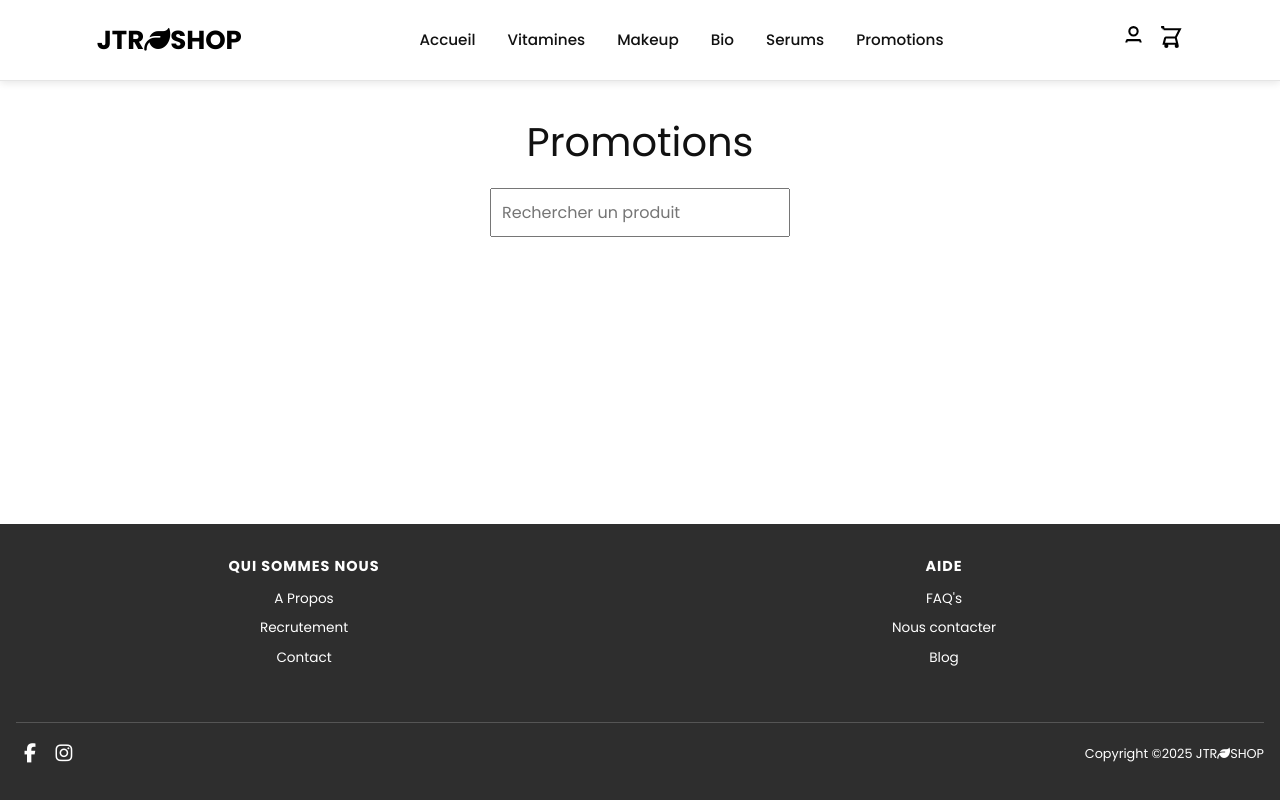
After one commit to wwwwl25/Projet-Stage-Initialization, a PHP site: page /views/promotions.php in a window 1280 px wide. The commit adds this page. Run offline with PHP 8.4, Linux system fonts and the light colour scheme.

Commit message:
Minor changes + added Promotuions pages yet to be filled

```diff
--- a/styles/footer.css
+++ b/styles/footer.css
@@ -1,9 +1,23 @@
-/* CSS */
+html, body {
+    height: 100%;
+}
+
+body {
+    display: flex;
+    flex-direction: column;
+    min-height: 100vh;
+}
+
+main {
+    flex: 1;
+}
+
 .footer {
     background-color: #2e2e2e;
     color: white;
     padding: 2rem 1rem;
     font-family: Arial, sans-serif;
+    text-align: center;
 }
 
 .footer h4 {
--- a/styles/product.css
+++ b/styles/product.css
@@ -104,7 +104,3 @@
     color: #000;
     direction: rtl;
 }
-#left{
-    justify-content: left;
-    align-items: left;
-}
--- a/views/details.php
+++ b/views/details.php
@@ -38,7 +38,7 @@ $product = mysqli_fetch_assoc($result);
 </head>
 <body>
 <?php require_once "utilities/nav-bar.php"?>
-
+<main>
 <div class="product-detail">
     <div class="image-section">
         <img src="<?php echo htmlspecialchars($product["photo"]); ?>" alt="Image produit">
@@ -52,6 +52,7 @@ $product = mysqli_fetch_assoc($result);
         <a href="../index.php" class="back-link">Retour aux produits</a>
     </div>
 </div>
+</main>
 <?php require_once "utilities/footer.php"?>
 
 </body>
--- a/views/maquillage.php
+++ b/views/maquillage.php
@@ -31,7 +31,7 @@ $result = mysqli_query($db, $sql);
     <div class="search-input">
         <input type="text" id="searchInput" placeholder="Rechercher un produit" style="padding: 10px; width: 300px; font-size: 16px;">
     </div>
-    <div class="products-container" id="left">
+    <div class="products-container" >
         <?php  if (mysqli_num_rows($result) > 0) : ?>
             <?php while ($row = mysqli_fetch_assoc($result)) : ?>
                 <a href='details.php?id=<?=urlencode($row["id"])?>&table=maquillage'>
@@ -55,8 +55,9 @@ $result = mysqli_query($db, $sql);
 
         <?php endif; ?>
     </div>
-    <?php require_once "utilities/footer.php"?>
 </main>
+<?php require_once "utilities/footer.php"?>
+
 <script src="../scripts/recherche.js"></script>
 </body>
 </html>
--- a/views/produit-bio.php
+++ b/views/produit-bio.php
@@ -30,7 +30,7 @@ $result = mysqli_query($db, $sql);
     <div class="search-input">
         <input type="text" id="searchInput" placeholder="Rechercher un produit" style="padding: 10px; width: 300px; font-size: 16px;">
     </div>
-    <div class="products-container" id="left">
+    <div class="products-container" >
         <?php  if (mysqli_num_rows($result) > 0) : ?>
             <?php while ($row = mysqli_fetch_assoc($result)) : ?>
                 <a href='details.php?id=<?=urlencode($row["id"])?>&table=bio'>
@@ -54,8 +54,9 @@ $result = mysqli_query($db, $sql);
 
         <?php endif; ?>
     </div>
-    <?php require_once "utilities/footer.php"?>
 </main>
+<?php require_once "utilities/footer.php"?>
+
 <script src="../scripts/recherche.js"></script>
 </body>
 </html>
--- /dev/null
+++ b/views/promotions.php
@@ -0,0 +1,30 @@
+
+<!DOCTYPE html>
+<html lang="fr">
+<head>
+    <meta charset="UTF-8">
+    <title>Promotions</title>
+    <meta name="viewport"
+          content="width=device-width, user-scalable=no, initial-scale=1.0, maximum-scale=1.0, minimum-scale=1.0">
+    <meta http-equiv="X-UA-Compatible" content="ie=edge">
+    <link rel="stylesheet" href="../styles/product.css">
+    <link rel="stylesheet" href="../styles/nav-bar.css">
+    <link rel="stylesheet" href="../styles/footer.css">
+    <link rel="stylesheet" href="../styles/boutique.css">
+</head>
+<body>
+<?php require_once "utilities/nav-bar.php"?>
+<main>
+    <div class="text">
+        <h1>Promotions</h1>
+    </div>
+    <div class="search-input">
+        <input type="text" id="searchInput" placeholder="Rechercher un produit" style="padding: 10px; width: 300px; font-size: 16px;">
+    </div>
+
+</main>
+<?php require_once "utilities/footer.php"?>
+
+<script src="../scripts/recherche.js"></script>
+</body>
+</html>
--- a/views/serum.php
+++ b/views/serum.php
@@ -30,7 +30,7 @@ $result = mysqli_query($db, $sql);
     <div class="search-input">
         <input type="text" id="searchInput" placeholder="Rechercher un produit" style="padding: 10px; width: 300px; font-size: 16px;">
     </div>
-    <div class="products-container" id="left">
+    <div class="products-container" >
         <?php  if (mysqli_num_rows($result) > 0) : ?>
             <?php while ($row = mysqli_fetch_assoc($result)) : ?>
                 <a href='details.php?id=<?=urlencode($row["id"])?>&table=serums'>
@@ -54,8 +54,9 @@ $result = mysqli_query($db, $sql);
 
         <?php endif; ?>
     </div>
-    <?php require_once "utilities/footer.php"?>
 </main>
+<?php require_once "utilities/footer.php"?>
+
 <script src="../scripts/recherche.js"></script>
 </body>
 </html>
--- a/views/signup_signin.view.php
+++ b/views/signup_signin.view.php
@@ -10,6 +10,7 @@
 </head>
 <body>
     <?php require 'utilities/nav-bar.php';?>
+    <main>
     <div class="wrapper">
         <img src="../images/img.png" alt="leaves">
         <h2 class="text-right">Welcome</h2>
@@ -74,6 +75,9 @@
             </form>
         </div>
     </div>
+    </main>
+    <?php require_once "utilities/footer.php"?>
+
     <script type="module" src="https://unpkg.com/ionicons@5.5.2/dist/ionicons/ionicons.esm.js"></script>
     <script nomodule src="https://unpkg.com/ionicons@5.5.2/dist/ionicons/ionicons.js"></script>
     <script src="../scripts/signup.js"></script>
--- a/views/utilities/nav-bar.php
+++ b/views/utilities/nav-bar.php
@@ -17,6 +17,7 @@
             <a href="/Projet-Stage-Initialization/views/maquillage.php">Makeup</a>
             <a href="/Projet-Stage-Initialization/views/produit-bio.php">Bio</a>
             <a href="/Projet-Stage-Initialization/views/serum.php">Serums</a>
+            <a href="/Projet-Stage-Initialization/views/promotions.php">Promotions</a>
         </div>
 
 
--- a/views/vitamine.php
+++ b/views/vitamine.php
@@ -30,7 +30,7 @@ $result = mysqli_query($db, $sql);
     <div class="search-input">
         <input type="text" id="searchInput" placeholder="Rechercher un produit" style="padding: 10px; width: 300px; font-size: 16px;">
     </div>
-    <div class="products-container" id="left">
+    <div class="products-container" >
     <?php  if (mysqli_num_rows($result) > 0) : ?>
      <?php while ($row = mysqli_fetch_assoc($result)) : ?>
             <a href='details.php?id=<?=urlencode($row["id"])?>&table=vitamines'>
@@ -54,8 +54,9 @@ $result = mysqli_query($db, $sql);
 
     <?php endif; ?>
     </div>
+    </main>
 <?php require_once "utilities/footer.php"?>
-    </main>
+
     <script src="../scripts/recherche.js"></script>
 </body>
 </html>
```
